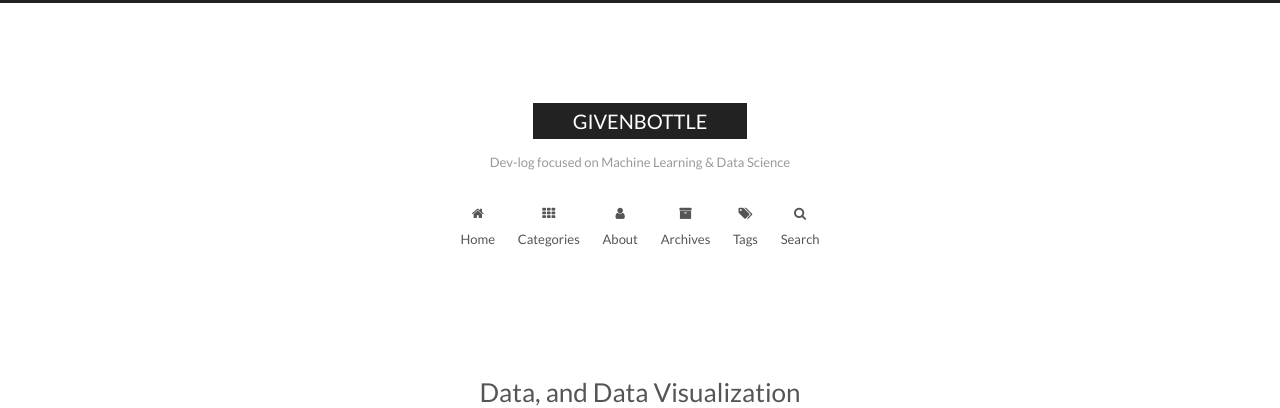
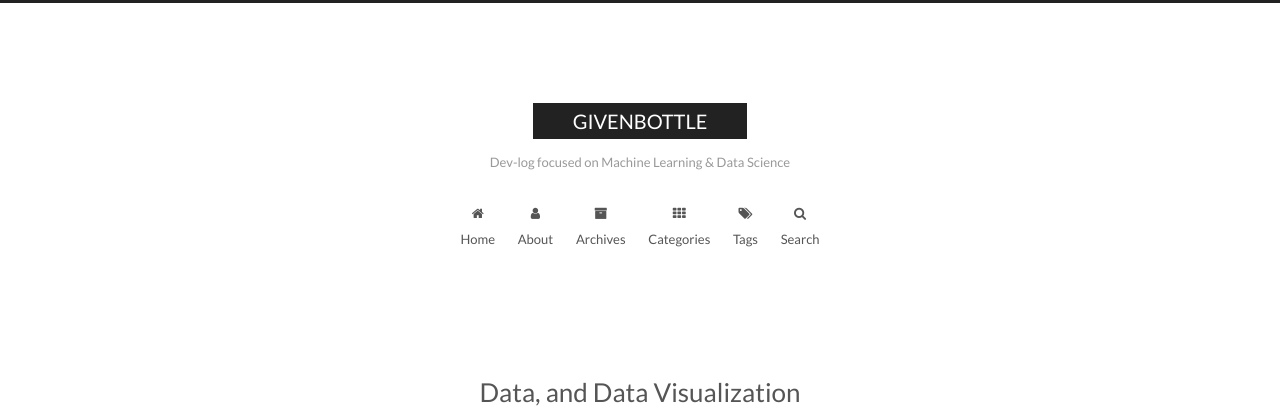
Before and after one commit to sbj6364/sbj6364.github.io, a Jekyll site: the page built from index.html, in a window 1280 px wide. Shown: the top 408 px of the page. Built offline with Jekyll 4.4.1, drawn with Linux system fonts in a browser that asks for light colours; the list of posts is cut into pages by our own code; comment, search, counter and statistics services are not loaded; some of the changed lines change nothing that is shown.

Commit message:
Change menu sequence

```diff
--- a/_config.yml
+++ b/_config.yml
@@ -118,9 +118,9 @@ index_with_subtitle: false
 # When running the site in a subdirectory (e.g. domain.tld/blog), remove the leading slash (/archives -> archives)
 menu:
   home: /
-  categories: /categories/
   about: /about/
   archives: /archives/
+  categories: /categories/
   tags: /tags/
   #sitemap: /sitemap.xml
   #commonweal: /404.html
```
